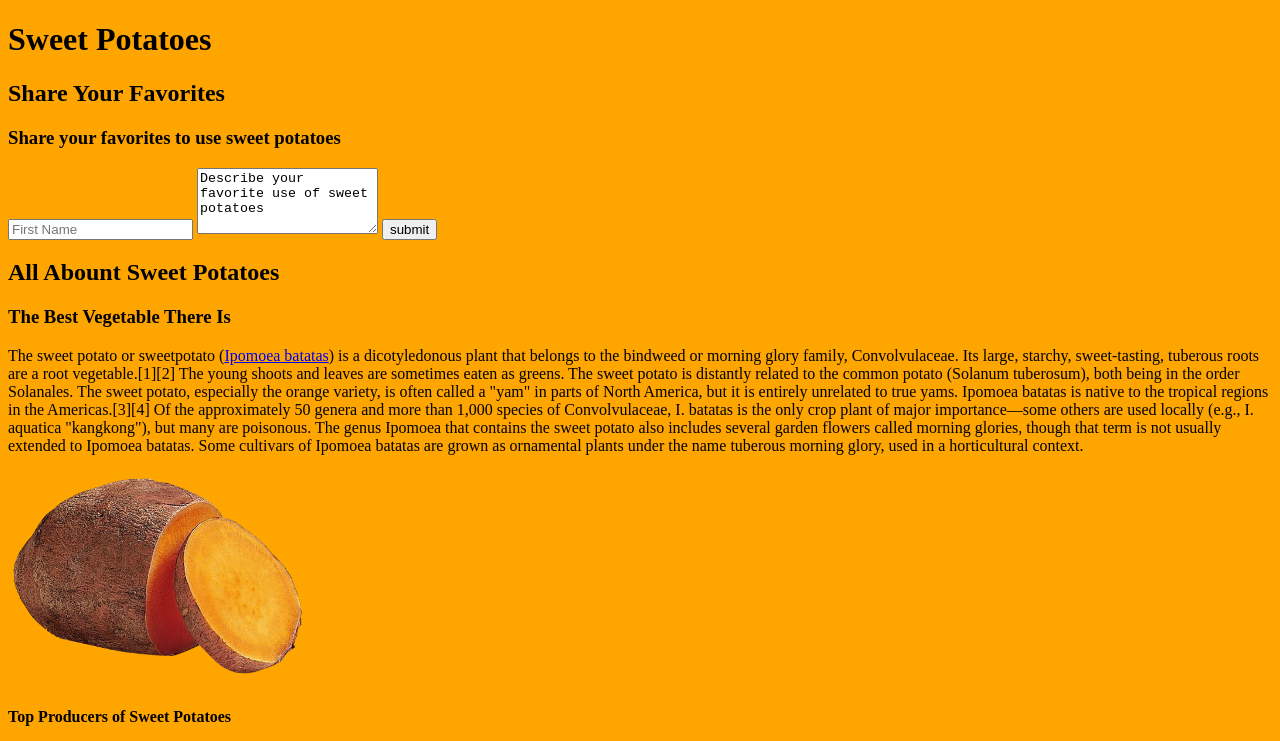
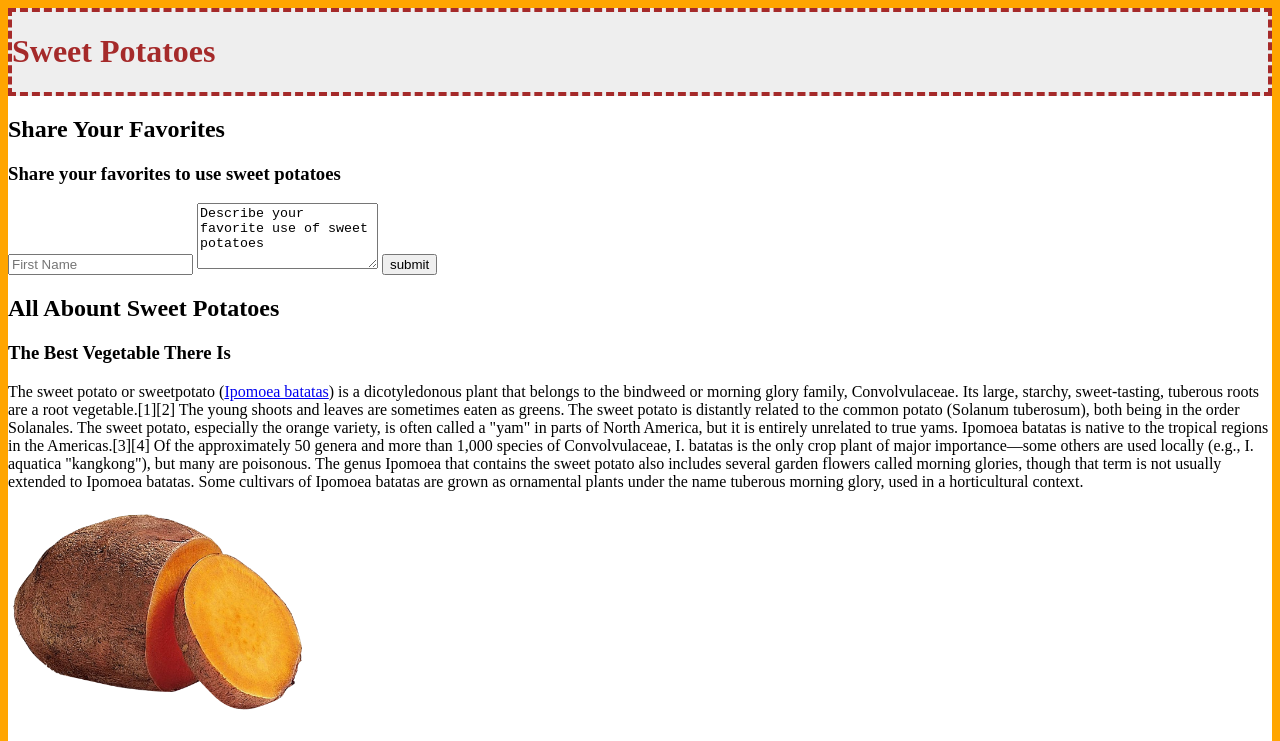
Before and after one commit to davidisley/Demo, a plain HTML site: page demo2.html in a window 1280 px wide. Shown: the top 741 px of the page. Drawn offline with Linux system fonts and the light colour scheme.

Commit message:
adding style

```diff
--- a/style2.css
+++ b/style2.css
@@ -1,4 +1,11 @@
 body{
     background-color: orange;
 }
-#con
+#container{
+    background-color: white;
+}
+header{
+    background-color: #EEEEEE;
+    color:brown;
+    border: 4px brown dashed;
+}
```
